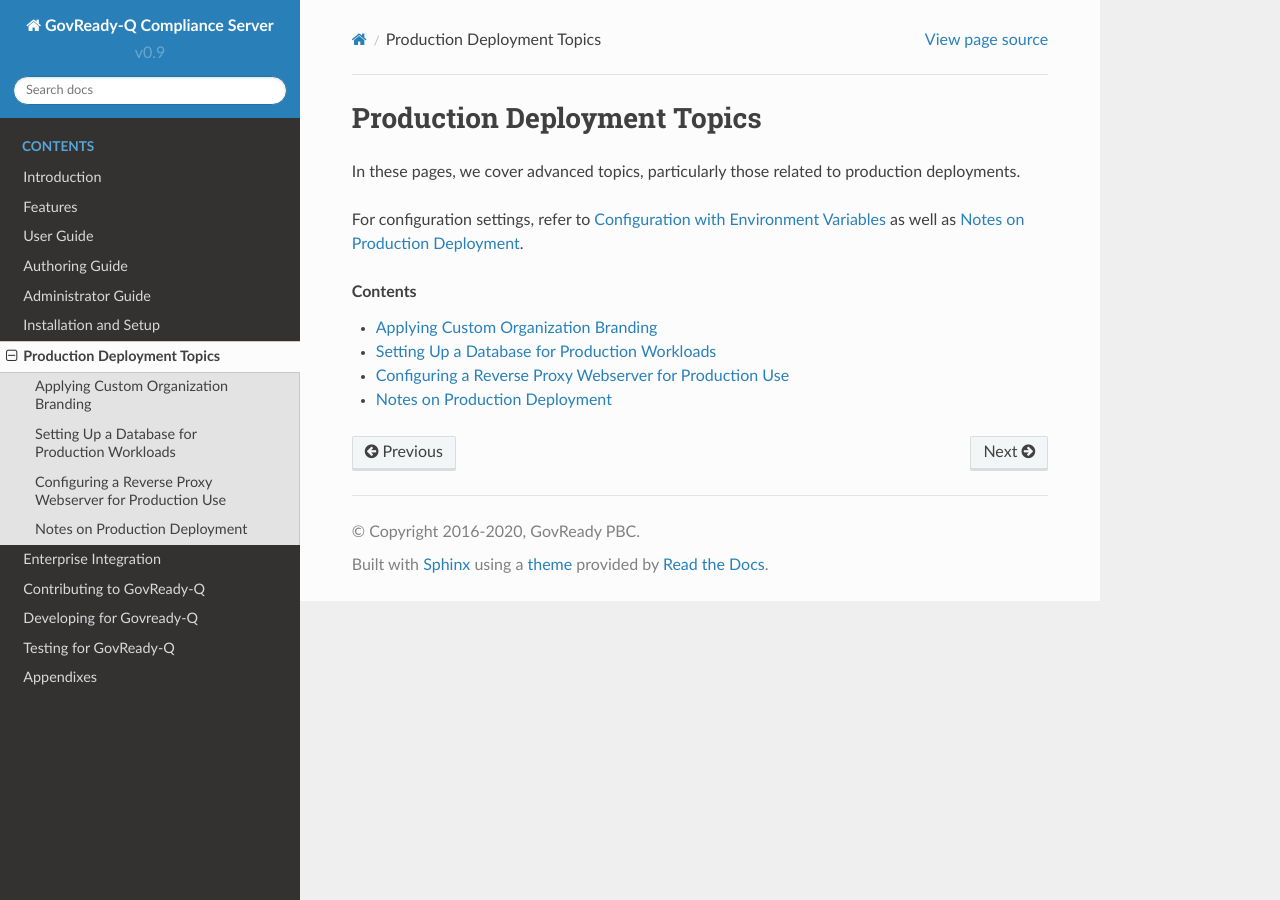
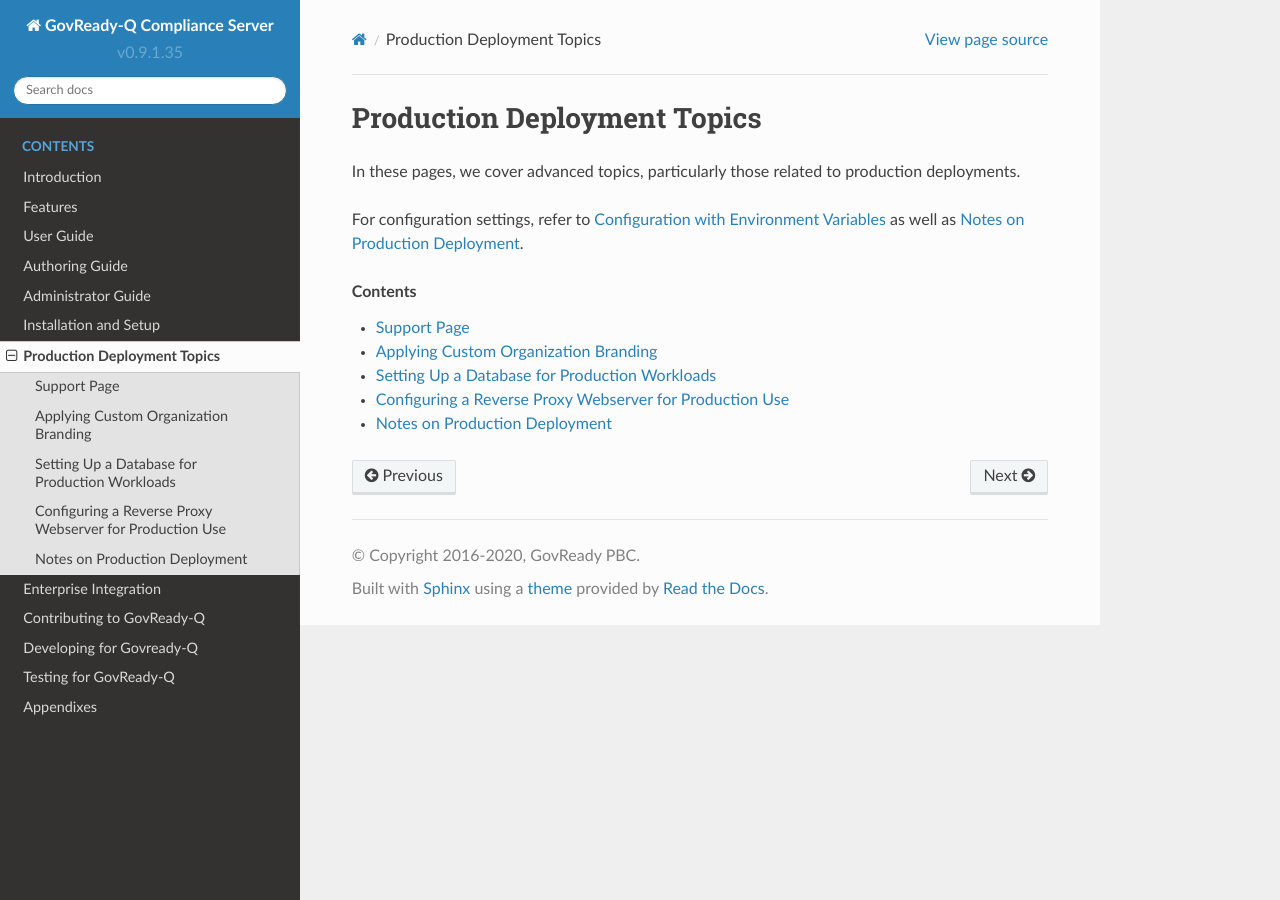
Before and after one commit to GovReady/govready-q-docs, a Sphinx documentation site: the page built from source/production-deployment-topics/index.rst, in a window 1280 px wide. Built offline with Sphinx 7.4.7 and the Read the Docs theme 2.0.0, drawn with Linux system fonts in a browser that asks for light colours.

Commit message:
Add docs for Support page

```diff
--- a/source/conf.py
+++ b/source/conf.py
@@ -29,9 +29,9 @@
 github_doc_root = 'https://github.com/GovReady/govready-q/tree/master/docs'
 
 # The short X.Y version
-version = 'v0.9'
+version = 'v0.9.1.35'
 # The full version, including alpha/beta/rc tags
-release = 'v0.9.1.25'
+release = 'v0.9.1.35'
 
 
 # -- General configuration ---------------------------------------------------
--- a/source/production-deployment-topics/index.rst
+++ b/source/production-deployment-topics/index.rst
@@ -18,6 +18,7 @@
    .. toctree::
       :maxdepth: 1
 
+      support-page
       applying-custom-organization-branding
       setting-up-a-database-for-production-workloads
       configuring-a-reverse-proxy-webserver-for-production-use
```
Also changed, not shown: source/production-deployment-topics/support-page.rst (added, +11 -0 lines).
